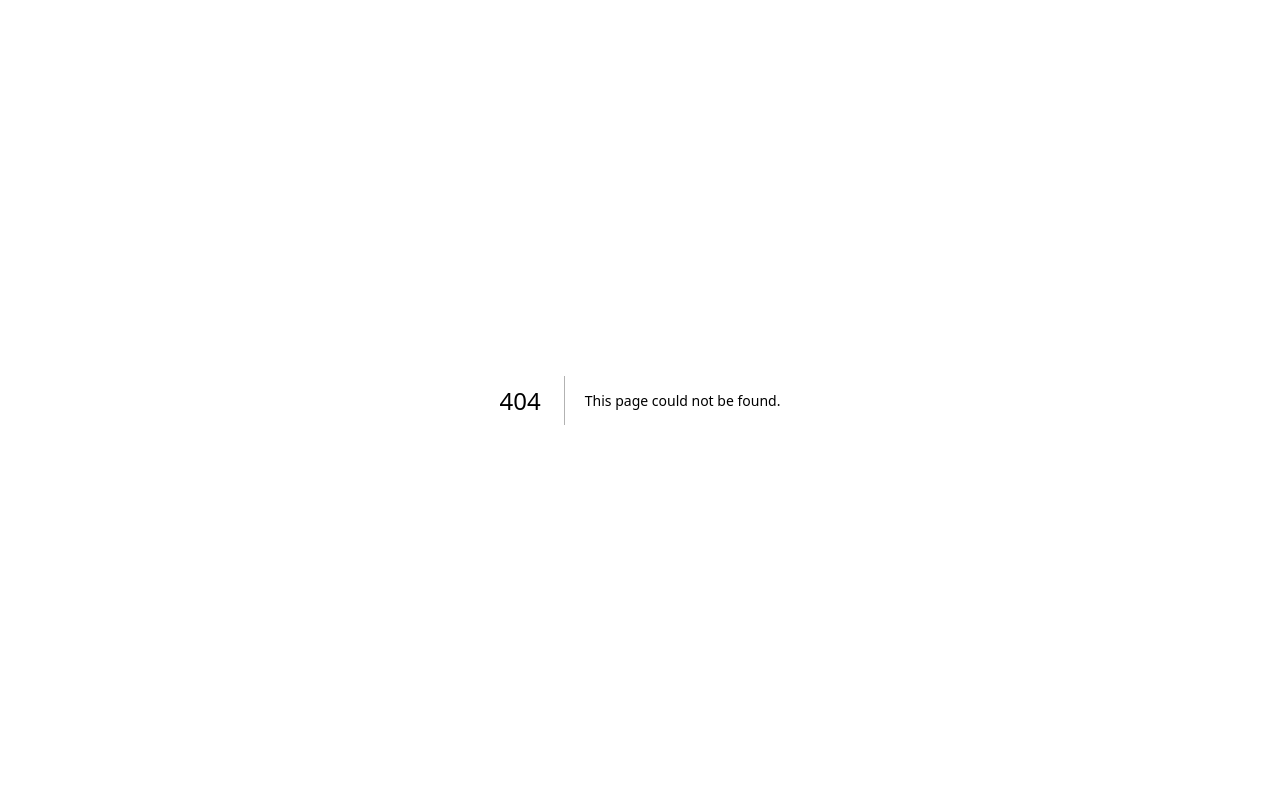
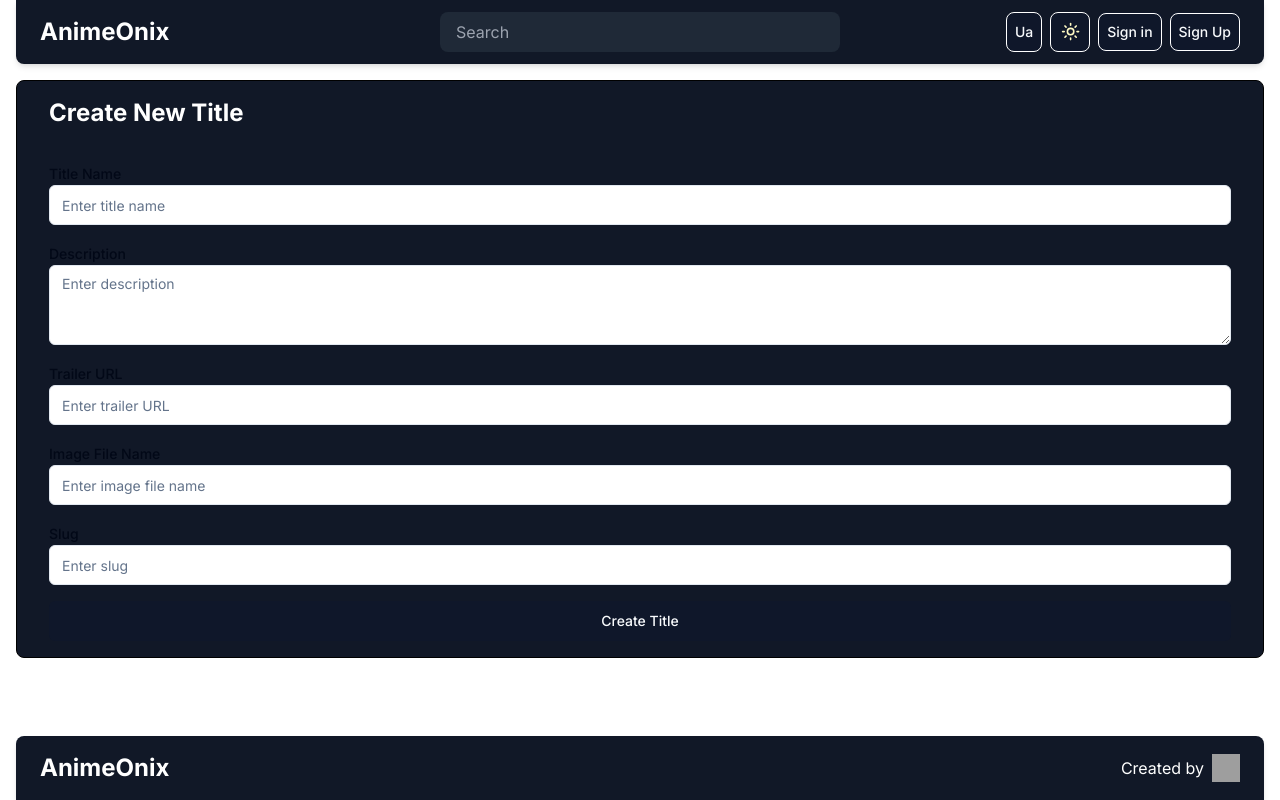
Before and after one commit to Hepik/animeonix-front, a Next.js app: page /admin/titles in a window 1280 px wide. Before the commit this address had no page. Built offline with nearby package versions, Linux system fonts and the light colour scheme; no server answers; grey boxes are pictures that could not be loaded.

Commit message:
feat: add page for creating titles

```diff
--- /dev/null
+++ b/src/app/(site)/admin/titles/page.tsx
@@ -0,0 +1,109 @@
+"use client";
+
+import React, { useState } from "react";
+import { useRouter } from "next/navigation";
+import { api } from "@/utils/api/api";
+import { Container } from "@/components/shared/Container/Container";
+import { Button } from "@/components/ui/button";
+import { Input } from "@/components/ui/input";
+import { Textarea } from "@/components/ui/textarea";
+import { Label } from "@/components/ui/label";
+
+const CreateTitlePage = () => {
+  const router = useRouter();
+
+  const [formData, setFormData] = useState({
+    name: "",
+    description: "",
+    trailer: "",
+    image: "",
+    slug: "",
+  });
+
+  const handleInputChange = (
+    e: React.ChangeEvent<HTMLInputElement | HTMLTextAreaElement>
+  ) => {
+    const { name, value } = e.target;
+    setFormData((prev) => ({ ...prev, [name]: value }));
+  };
+
+  const handleSubmit = async (e: React.FormEvent) => {
+    e.preventDefault();
+    try {
+      await api.post("/titles", formData);
+      alert("Title created successfully!");
+      router.replace(`/tittle/${formData.slug}`);
+    } catch (error) {
+      console.error(error);
+      alert("Failed to create title.");
+    }
+  };
+
+  return (
+    <Container className="flex flex-col gap-4 flex-1 py-4 px-8 bg-gray-900 rounded-lg border border-black">
+      <h1 className="text-2xl font-bold text-white mb-4">Create New Title</h1>
+      <form onSubmit={handleSubmit} className="space-y-4">
+        <div>
+          <Label htmlFor="name">Title Name</Label>
+          <Input
+            id="name"
+            name="name"
+            placeholder="Enter title name"
+            value={formData.name}
+            onChange={handleInputChange}
+            required
+          />
+        </div>
+        <div>
+          <Label htmlFor="description">Description</Label>
+          <Textarea
+            id="description"
+            name="description"
+            placeholder="Enter description"
+            value={formData.description}
+            onChange={handleInputChange}
+            required
+          />
+        </div>
+        <div>
+          <Label htmlFor="trailer">Trailer URL</Label>
+          <Input
+            id="trailer"
+            name="trailer"
+            placeholder="Enter trailer URL"
+            value={formData.trailer}
+            onChange={handleInputChange}
+            required
+          />
+        </div>
+        <div>
+          <Label htmlFor="image">Image File Name</Label>
+          <Input
+            id="image"
+            name="image"
+            placeholder="Enter image file name"
+            value={formData.image}
+            onChange={handleInputChange}
+            required
+          />
+        </div>
+        <div>
+          <Label htmlFor="slug">Slug</Label>
+          <Input
+            id="slug"
+            name="slug"
+            placeholder="Enter slug"
+            value={formData.slug}
+            onChange={handleInputChange}
+            required
+          />
+        </div>
+        <Button type="submit" className="w-full">
+          Create Title
+        </Button>
+      </form>
+    </Container>
+  );
+};
+
+export default CreateTitlePage;
--- a/src/components/shared/Header/Header.tsx
+++ b/src/components/shared/Header/Header.tsx
@@ -41,11 +41,18 @@ export const Header = () => {
         {user ? (
           <div className="flex items-center gap-2">
             {user.role === "admin" && (
-              <Button>
-                <Link href="/users" className="px-2 py-1">
-                  Users
-                </Link>
-              </Button>
+              <div className="space-x-2">
+                <Button>
+                  <Link href="/admin/titles" className="px-2 py-1">
+                    Titles
+                  </Link>
+                </Button>
+                <Button>
+                  <Link href="/users" className="px-2 py-1">
+                    Users
+                  </Link>
+                </Button>
+              </div>
             )}
             <div className="relative h-[45px] w-[45px] rounded-full overflow-hidden bg-gray-200">
               <Link
--- /dev/null
+++ b/src/components/ui/textarea.tsx
@@ -0,0 +1,22 @@
+import * as React from "react"
+
+import { cn } from "@/lib/utils"
+
+const Textarea = React.forwardRef<
+  HTMLTextAreaElement,
+  React.ComponentProps<"textarea">
+>(({ className, ...props }, ref) => {
+  return (
+    <textarea
+      className={cn(
+        "flex min-h-[80px] w-full rounded-md border border-input bg-background px-3 py-2 text-base ring-offset-background placeholder:text-muted-foreground focus-visible:outline-none focus-visible:ring-2 focus-visible:ring-ring focus-visible:ring-offset-2 disabled:cursor-not-allowed disabled:opacity-50 md:text-sm",
+        className
+      )}
+      ref={ref}
+      {...props}
+    />
+  )
+})
+Textarea.displayName = "Textarea"
+
+export { Textarea }
```
